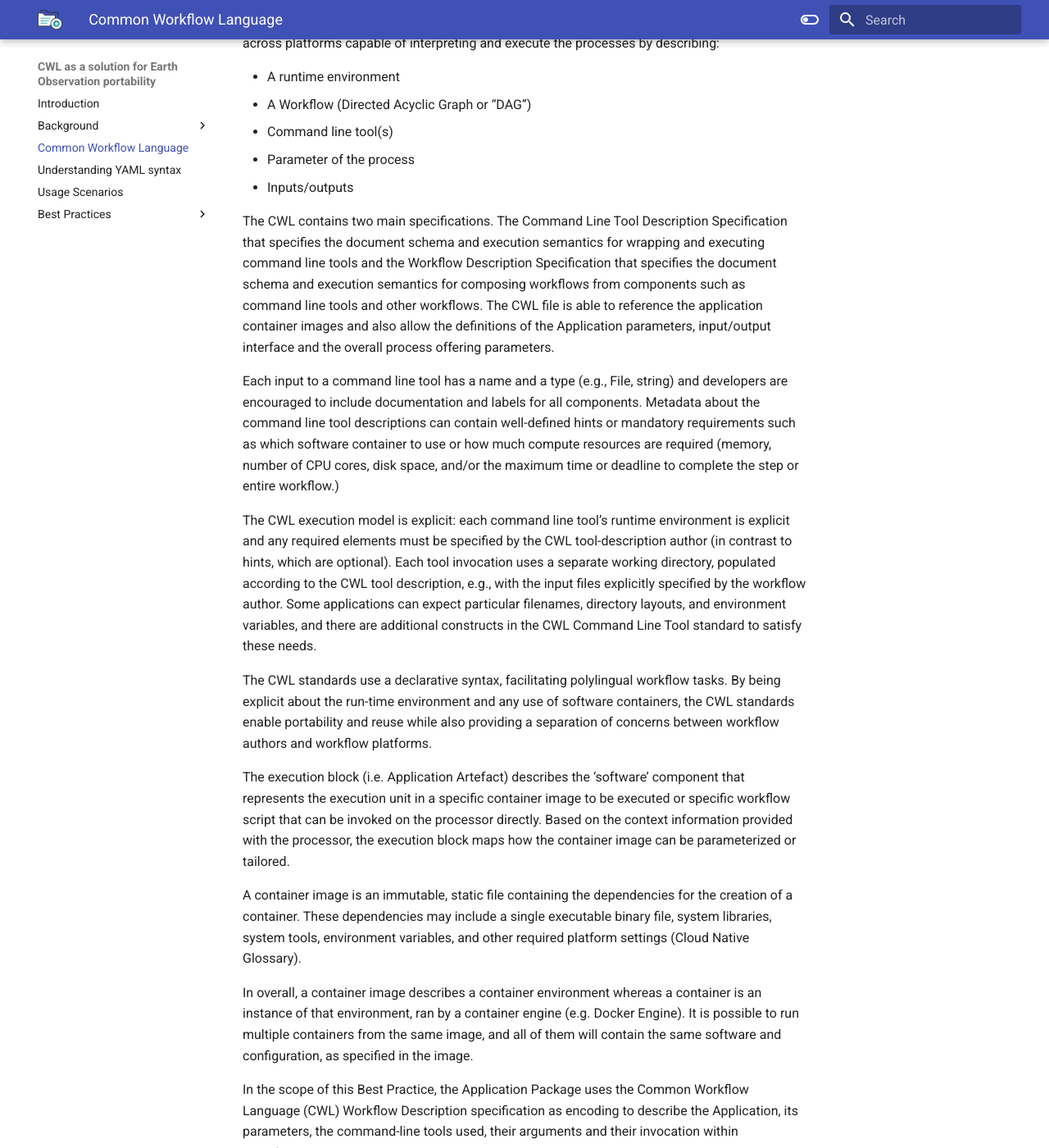
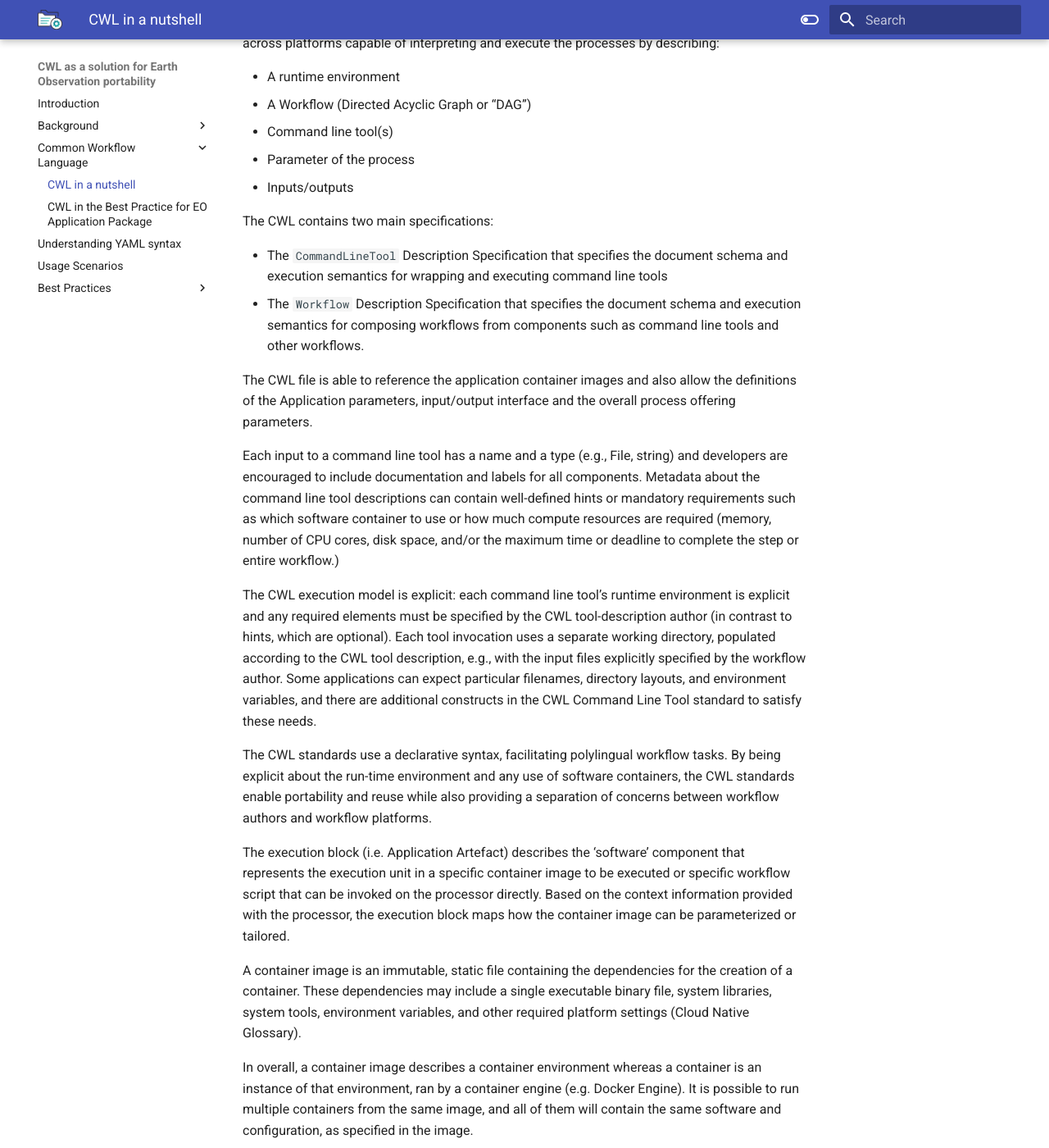
Before and after one commit to simonevaccari/cwl-eoap, an MkDocs documentation site: the page built from docs/cwl/nutshell.md, in a window 1280 px wide and 1400 px high, scrolled down 284 px. Shown: the whole window at 82% size. Built offline with MkDocs 1.6.1 and Material for MkDocs 9.7.7, drawn with Linux system fonts in a browser that asks for light colours; some of the changed text lies outside the part shown.

Commit message:
refactoring

```diff
--- a/docs/cwl.md
+++ b/docs/cwl/nutshell.md
@@ -10,7 +10,12 @@ The CWL targets data-intensive processing scenarios and makes these portable and
 * Parameter of the process
 * Inputs/outputs
 
-The CWL contains two main specifications. The Command Line Tool Description Specification that specifies the document schema and execution semantics for wrapping and executing command line tools and the Workflow Description Specification that specifies the document schema and execution semantics for composing workflows from components such as command line tools and other workflows. The CWL file is able to reference the application container images and also allow the definitions of the Application parameters, input/output interface and the overall process offering parameters.
+The CWL contains two main specifications:
+
+- The `CommandLineTool` Description Specification that specifies the document schema and execution semantics for wrapping and executing command line tools
+- The `Workflow` Description Specification that specifies the document schema and execution semantics for composing workflows from components such as command line tools and other workflows.
+
+The CWL file is able to reference the application container images and also allow the definitions of the Application parameters, input/output interface and the overall process offering parameters.
 
 Each input to a command line tool has a name and a type (e.g., File, string) and developers are encouraged to include documentation and labels for all components. Metadata about the command line tool descriptions can contain well-defined hints or mandatory requirements such as which software container to use or how much compute resources are required (memory, number of CPU cores, disk space, and/or the maximum time or deadline to complete the step or entire workflow.)
 
@@ -24,8 +29,5 @@ A container image is an immutable, static file containing the dependencies for t
 
 In overall, a container image describes a container environment whereas a container is an instance of that environment, ran by a container engine (e.g. Docker Engine). It is possible to run multiple containers from the same image, and all of them will contain the same software and configuration, as specified in the image.
 
-In the scope of this Best Practice, the Application Package uses the Common Workflow Language (CWL) Workflow Description specification as encoding to describe the Application, its parameters, the command-line tools used, their arguments and their invocation within containers.
-
-With the use of CWL Workflow Description Standard as encoding, the Application can also possibly yield several Application Packages that expose parameters and inputs in different flavors and execution patterns.
 
 There are multiple community or commercially supported systems that support the CWL standards for executing workflows and a list of free and open-source implementations of the CWL standards
--- a/mkdocs.yml
+++ b/mkdocs.yml
@@ -57,8 +57,10 @@ nav:
     - Introduction: 'background/background.md'
     - Previous OGC Testbeds: 'background/previous-ogc-testbeds.md'
     - OGC EO Applications Pilot: 'background/applications-pilot.md'
-    - EO Application Package Best Practice: 'background/eoap-best-practice.md'
-  - Common Workflow Language: 'cwl.md'
+    - Best Practice for EO Application Package: 'background/eoap-best-practice.md'
+  - Common Workflow Language:
+    - CWL in a nutshell: 'cwl/nutshell.md'
+    - CWL in the Best Practice for EO Application Package: 'cwl/cwl-eoap.md'
   - Understanding YAML syntax: 'yaml.md'
   - Usage Scenarios: 'usage-scenarios.md'
   - Best Practices:
```
Also changed, not shown: docs/cwl/cwl-eoap.md (added, +6 -0 lines).
